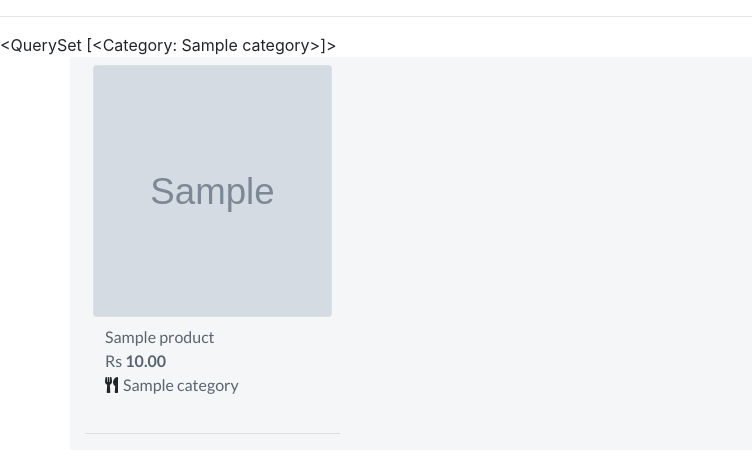
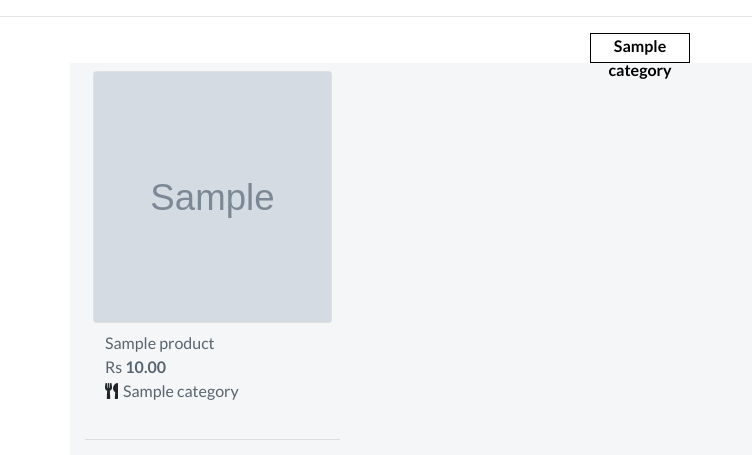
Before and after one commit to Code-Institute-Submissions/molacuizine, a Django app: template products/templates/products/products.html in a window 1280 px wide. Shown: the part 178-633 px from the top of the page, without its empty margins (0-752 px from the left). Run offline with Django 3.2, Linux system fonts and the light colour scheme; the template is opened without the code that fills it: values that come from a table or form of the project are taken from there, others are empty; tables that the repository leaves empty hold one stand-in row (values such as "Sample post"); grey boxes marked "Sample" are stand-in pictures; some libraries are stand-ins or nearby versions.

Commit message:
Provide styling to acnhor tag on product page

```diff
--- a/products/static/products/css/products.css
+++ b/products/static/products/css/products.css
@@ -27,6 +27,25 @@ img {
     padding-top: 0;
 }
 
+.product-tag {
+    border: 1px solid black;
+    color: rgb(0, 0, 0);
+    font-family: 'Lato', sans-serif;
+    font-weight: 600;
+    width: 100px;
+    height: 30px;
+    margin: 0 auto;
+}
+
+.product-tag:hover {
+    background: black;
+    color: white;
+}
+
+.product-link {
+    text-decoration: none !important;
+}
+
 /*----- Media screen -------------------------------*/
 
 @media (max-width: 991px) {
--- a/products/templates/products/products.html
+++ b/products/templates/products/products.html
@@ -10,8 +10,11 @@
     <h1 class="header text-center">Products page</h1>
     <hr>
     <div>
-        <!-- For category selected -->
-        {{ current_categories }}
+        {% for c in current_category %}
+            <a class="product-link" href="{% url 'products' %}?category={{ c.name }}">
+                <p class="product-tag text-center">{{ c.friendly_name }}</p>
+            </a>
+        {% endfor %}
     </div>
     <div class="container background">
         <div class="row">
--- a/products/views.py
+++ b/products/views.py
@@ -12,7 +12,8 @@ def all_products(request):
         if 'category' in request.GET:
             categories = request.GET['category']
             products = products.filter(category__name=categories)
-
+            categories = Category.objects.filter(name=categories)
+            print(categories)
     context = {
         'products': products,
         'current_category': categories,
```
